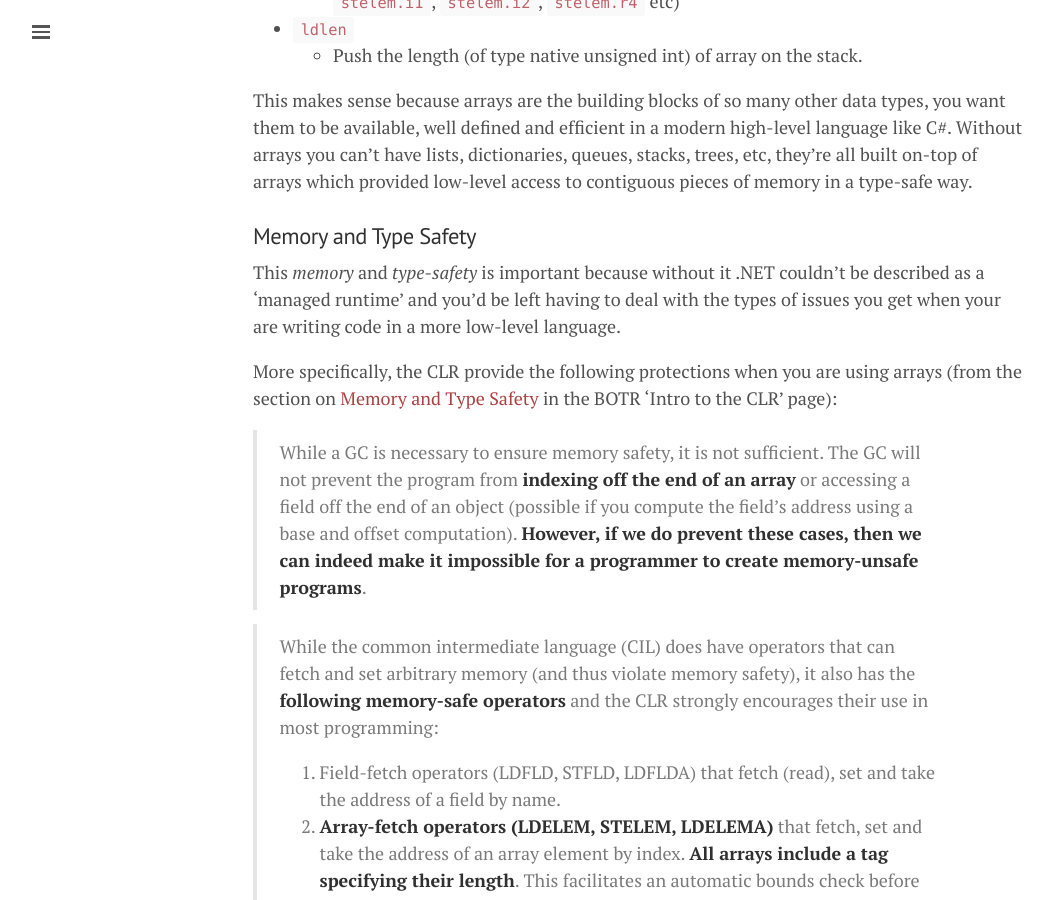
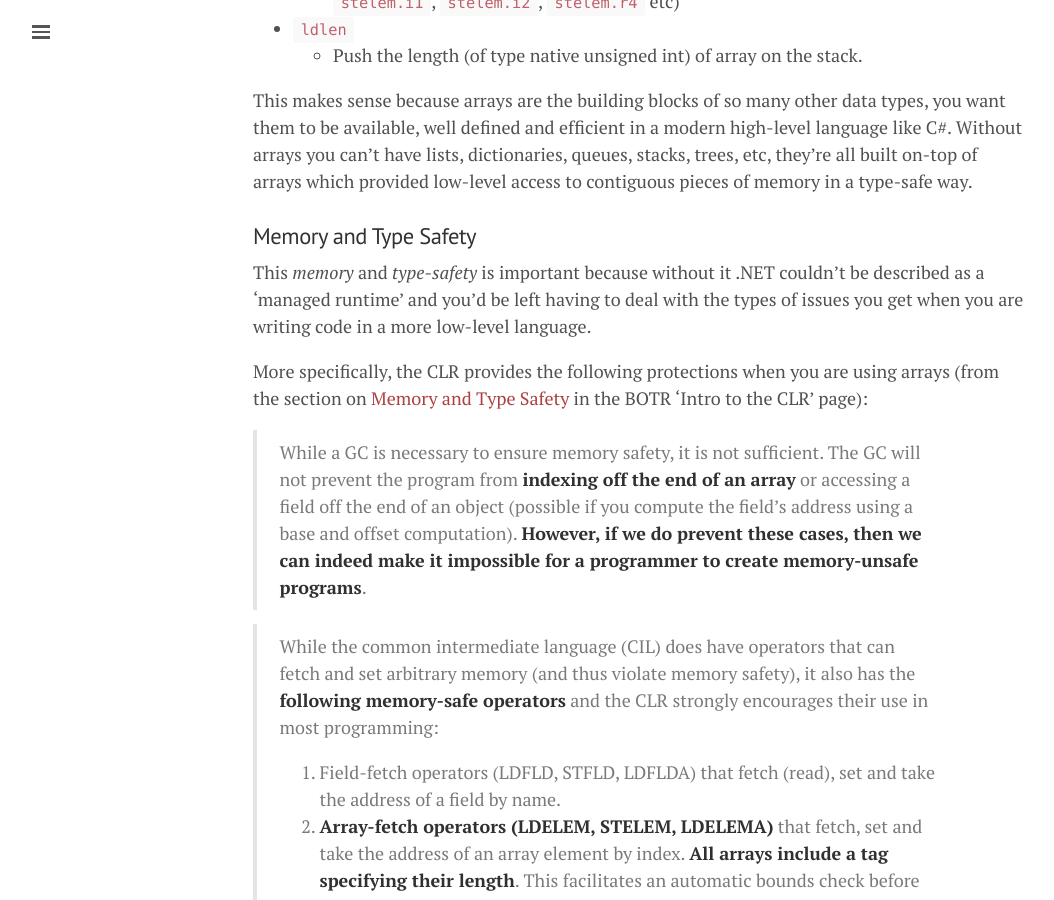
Before and after one commit to mattwarren/mattwarren.github.io, a Jekyll site: the page built from _posts/2017-05-08-Arrays-and-the-CLR-a-Very-Special-Relationship.md, in a window 1280 px wide and 900 px high, scrolled down 1845 px. Shown: the whole window, without its empty margins (0-1054 px from the left). Built offline with Jekyll 4.4.1, drawn with Linux system fonts in a browser that asks for light colours; nearby versions of some CDN libraries; comment, search, counter and statistics services are not loaded.

Commit message:
Fix typos

```diff
--- a/_posts/2017-05-08-Arrays-and-the-CLR-a-Very-Special-Relationship.md
+++ b/_posts/2017-05-08-Arrays-and-the-CLR-a-Very-Special-Relationship.md
@@ -42,9 +42,9 @@ This makes sense because arrays are the building blocks of so many other data ty
 
 ### Memory and Type Safety
 
-This *memory* and *type-safety* is important because without it .NET couldn't be described as a 'managed runtime' and you'd be left having to deal with the types of issues you get when your are writing code in a more low-level language.
+This *memory* and *type-safety* is important because without it .NET couldn't be described as a 'managed runtime' and you'd be left having to deal with the types of issues you get when you are writing code in a more low-level language.
 
-More specifically, the CLR provide the following protections when you are using arrays (from the section on [Memory and Type Safety](https://github.com/dotnet/coreclr/blob/master/Documentation/botr/intro-to-clr.md#memory-and-type-safety) in the BOTR 'Intro to the CLR' page):
+More specifically, the CLR provides the following protections when you are using arrays (from the section on [Memory and Type Safety](https://github.com/dotnet/coreclr/blob/master/Documentation/botr/intro-to-clr.md#memory-and-type-safety) in the BOTR 'Intro to the CLR' page):
 
 > While a GC is necessary to ensure memory safety, it is not sufficient. The GC will not prevent the program from **indexing off the end of an array** or accessing a field off the end of an object (possible if you compute the field's address using a base and offset computation). **However, if we do prevent these cases, then we can indeed make it impossible for a programmer to create memory-unsafe programs**.
 
```
